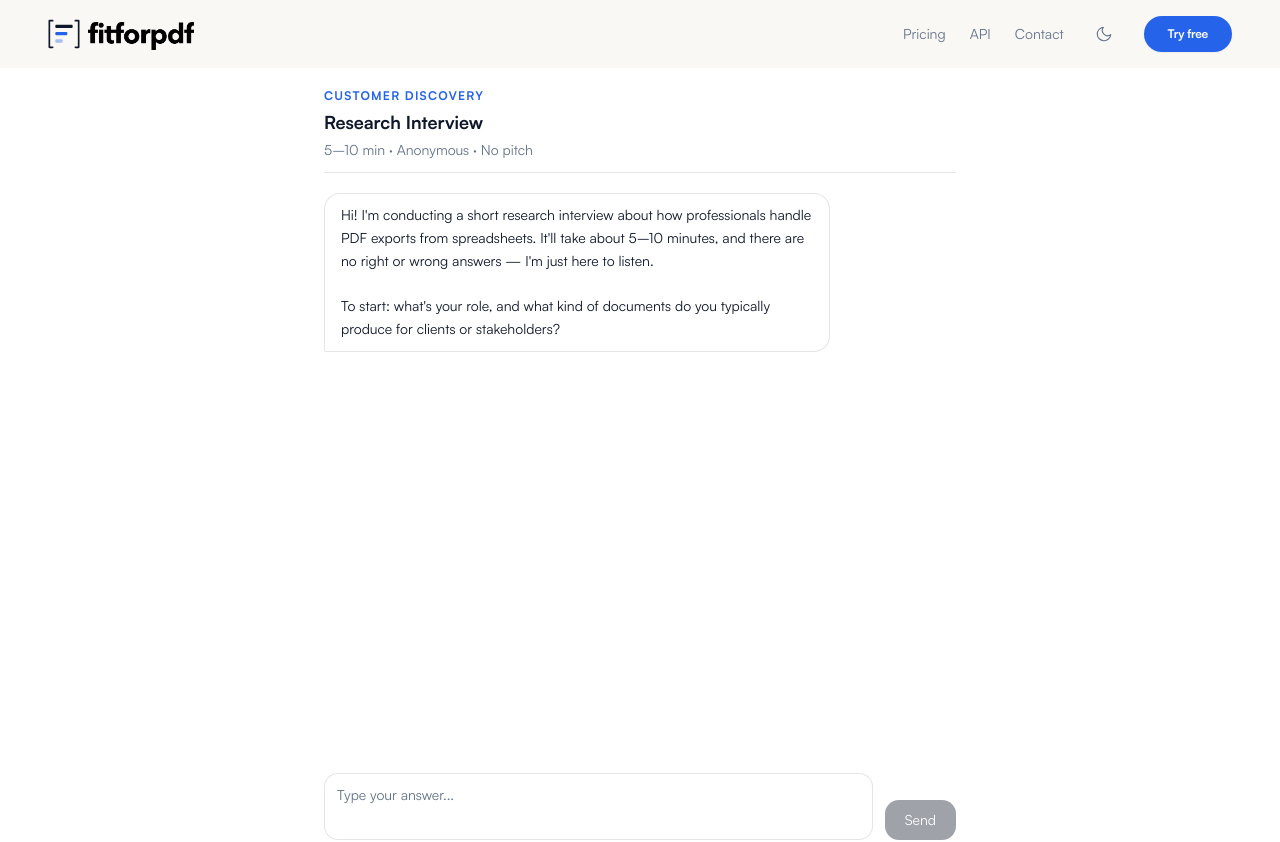
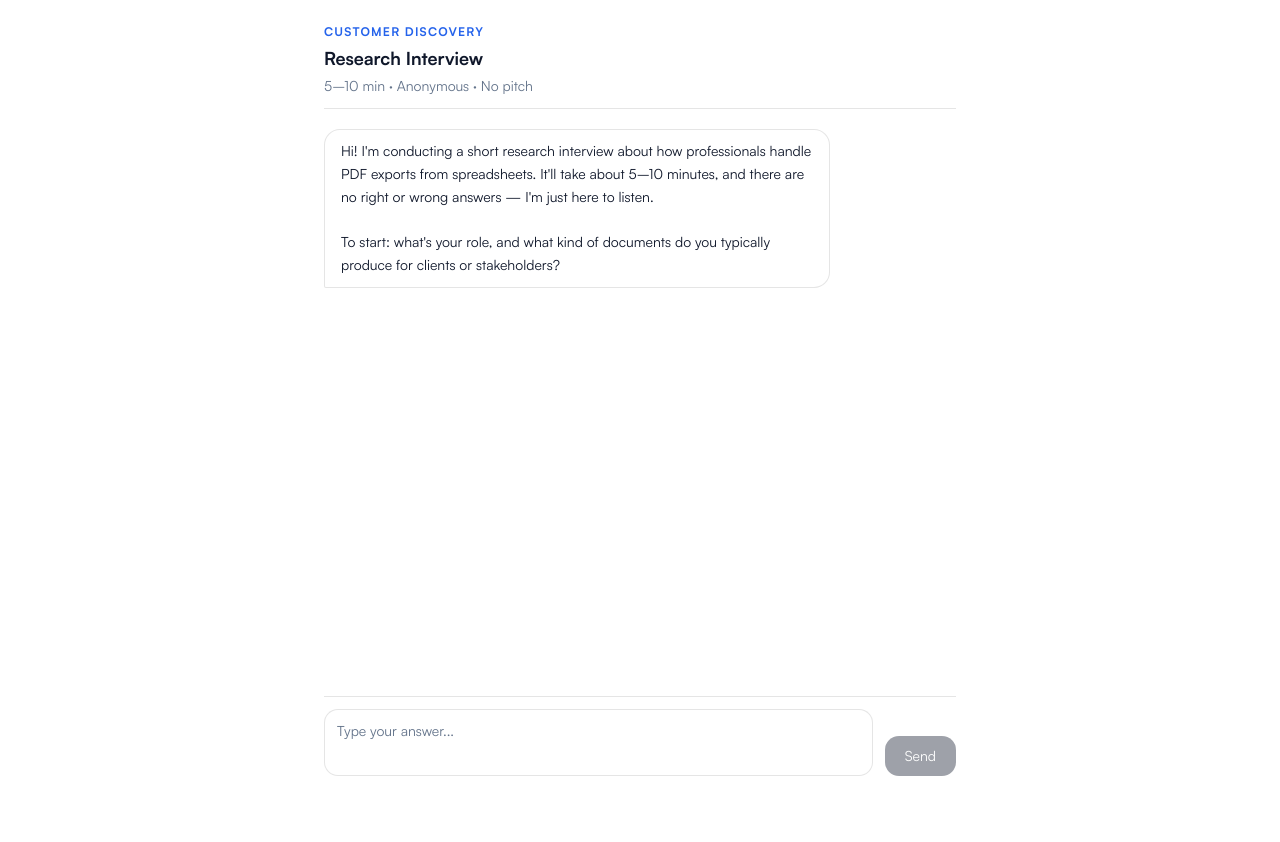
Before and after one commit to Togetheart/fitforpdf-frontend, a Next.js app: page /interview in a window 1280 px wide. Shown: the top 842 px of the page. After the commit the page ends 800 px from the top, so only its background shows below. Built offline with nearby package versions, Linux system fonts and the light colour scheme; no server answers.

Commit message:
fix: make interview chat fullscreen with always-visible input
- Fixed layout covers entire viewport (no nav/footer bleed)
- Input area always sticky at bottom

Co-Authored-By: Claude Opus 4.6 (1M context) <noreply@anthropic.com>

```diff
--- a/app/interview/page.jsx
+++ b/app/interview/page.jsx
@@ -65,8 +65,8 @@ export default function InterviewPage() {
   };
 
   return (
-    <main className="min-h-screen bg-[var(--color-surface)]">
-      <div className="mx-auto flex h-screen max-w-[680px] flex-col px-4 sm:px-6">
+    <main className="fixed inset-0 z-[9999] bg-[var(--color-bg)]">
+      <div className="mx-auto flex h-full max-w-[680px] flex-col px-4 sm:px-6">
         {/* Header */}
         <div className="border-b border-[var(--color-border)] pb-3 pt-6">
           <p className="text-xs font-semibold uppercase tracking-widest text-blue-600">
@@ -124,7 +124,7 @@ export default function InterviewPage() {
             Interview complete — thank you for your time!
           </div>
         ) : (
-          <div className="flex items-end gap-3 pb-6 pt-3">
+          <div className="sticky bottom-0 flex items-end gap-3 border-t border-[var(--color-border)] bg-[var(--color-surface)] pb-6 pt-3">
             <textarea
               value={input}
               onChange={(e) => setInput(e.target.value)}
```
